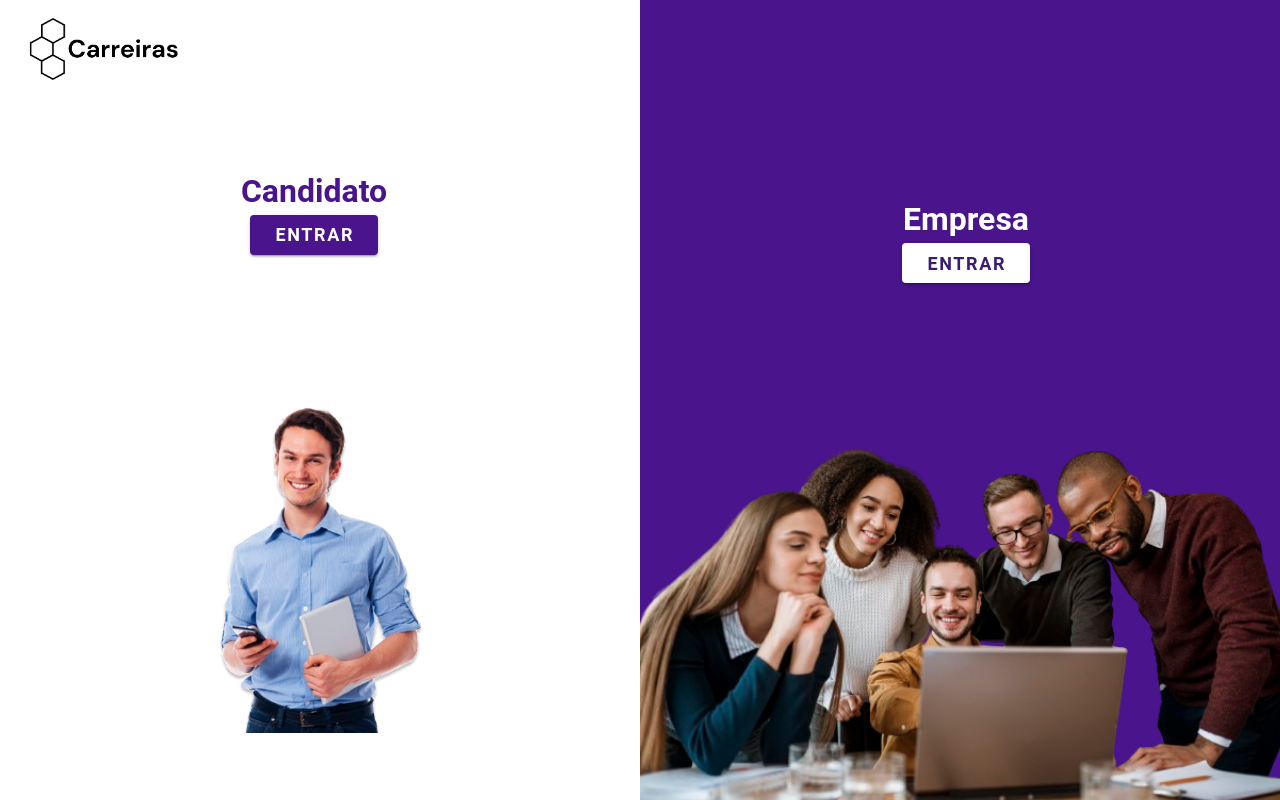
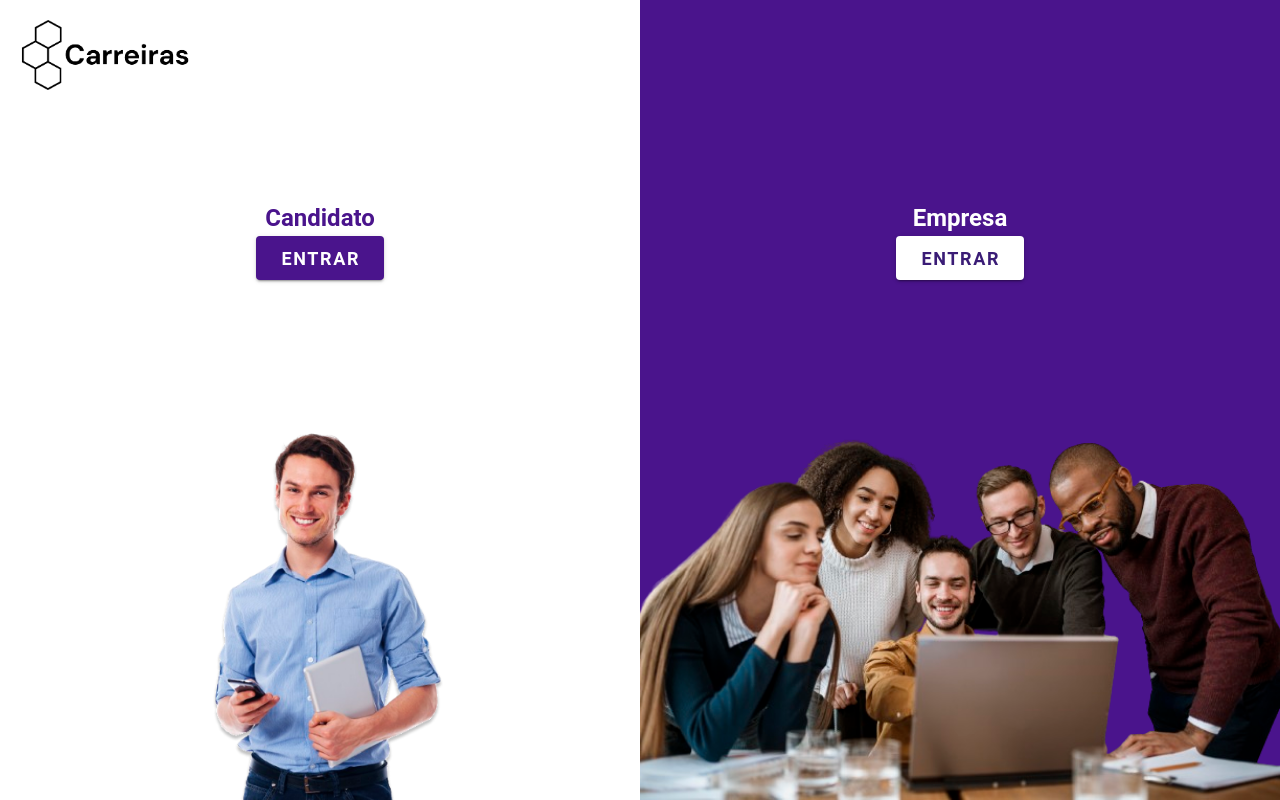
Before and after one commit to Rodrigo-EF-Neves/Carreiras, a Vue app in the folder Front-end/: page /empresa_candidato in a window 1280 px wide. Built offline with nearby package versions, Linux system fonts and the light colour scheme.

Commit message:
atualizaçao de componente

```diff
--- a/Front-end/src/components/EntrarEmpresaOuCandidato.vue
+++ b/Front-end/src/components/EntrarEmpresaOuCandidato.vue
@@ -1,74 +1,141 @@
 <template>
-  <v-container fluid class="bg-white fill-height d-flex flex-column first-container" style="width: 100vw; height: 100vh;">
-    <v-col class="align-start" style="padding: 0px!important;">
-      <v-row style="display:flex; flex-direction: row;" class="bg-white fill-height">
-        <v-col style="display:flex; flex-direction: column; align-items: center; width: 100%; padding: 0px !important" cols="12" md="6">
-          <div class="div-logo">
-            <img class="carreiras-logo" src="../assets/logo.png" alt="Logo" />
+  <v-container fluid class="bg-white fill-height d-flex flex-column first-container">
+    <v-col
+      class="align-start"
+      style="padding: 0px!important; margin:0% !important; width: 100vw; height: 100vh; position: relative;"
+    >
+      <v-row
+        style="display:flex; flex-direction: row; padding: 0px!important; margin:0% !important;"
+        class="bg-white fill-height"
+      >
+        <img class="carreiras-logo" src="../assets/logo.png" alt="Logo" />
+
+        <v-col
+          class="candidate-column"
+          style="display:flex; flex-direction:column; align-items:center; padding:0px!important; margin:0% !important; position: relative;"
+          cols="12"
+          md="6"
+        >
+          <div style="display: flex; align-items: center; flex-direction: column;">
+            <h2 class="titulo-candidato">Candidato</h2>
+            <v-btn style="font-weight: bold; color: white; z-index: 3;" dark class="v-btn--size-x-large bg-purple-darken-4  v-btn--density-comfortable" >
+              Entrar
+            </v-btn>
           </div>
-          <h1 style="color: #4A148C; margin-top: 50px;">Candidato</h1>
-          <v-btn style="font-weight: bold; color: white;" dark class="v-btn--size-x-large bg-purple-darken-4 v-btn--density-compact">Entrar</v-btn>
-          <img class="img-person" src="../assets/happy-man.png" alt="Happy Man" />
+          <div class="img-div">
+            <img class="img-person" src="../assets/happy-man.png" />
+          </div>
         </v-col>
-        <v-col style="display:flex; flex-direction: column; align-items: center; width: 100%; padding: 0px !important;" class="bg-purple-darken-4" cols="12" md="6">
-          <h1 class="titulo-empresa">Empresa</h1>
-          <v-btn style="color:rgba(58, 28, 118, 1);font-weight: bold;" outlined class="v-btn--size-x-large v-btn--density-compact">Entrar</v-btn>
-          <img class="img-people" src="../assets/businesspeople.png" alt="Business People" />
+
+        <v-col
+          class="company-column bg-purple-darken-4"
+          style="display:flex; flex-direction: column; align-items: center; padding: 0px !important; margin:0% !important; position: relative;"
+          cols="12"
+          md="6"
+        >
+          <div style="display: flex; align-items: center; flex-direction: column;">
+            <h2 class="titulo-empresa" style="z-index: 2;">Empresa</h2>
+            <v-btn style="color:rgba(58, 28, 118, 1);font-weight: bold; z-index: 3;" outlined
+              class="v-btn--size-x-large v-btn--density-comfortable" >
+              Entrar
+            </v-btn>
+          </div>
+          <div class="img-div">
+            <img class="img-people" src="../assets/businesspeople.png" alt="Business People" />
+          </div>
         </v-col>
       </v-row>
     </v-col>
   </v-container>
 </template>
 
-
-
 <script>
+export default {
+  name: 'LandingPage'
+}
 </script>
 
 <style scoped>
-.div-logo {
-  background-color: rgb(255, 255, 255);
-  width: 100%;
-  padding: 30px;
+.titulo-candidato {
+  color: #4A148C;
+  margin-top: 200px;
+  z-index: 2;
+  text-shadow:
+    -1px -1px 0 #ffffff,
+    1px -1px 0 #ffffff,
+    -1px 1px 0 #ffffff,
+    1px 1px 0 #ffffff;
 }
+
 .carreiras-logo {
-  width: 30%;
+  width: 200px;
   height: auto;
+  margin: 20px;
+  position: absolute;
+  z-index: 1;
 }
+
 .titulo-empresa {
   color: white;
-  margin-top: 207px;
+  margin-top: 200px;
 }
+
 .img-people {
+  margin-top: 20px;
   width: 100%;
-  margin-top: 15%;
 }
+
+.img-div {
+  display: flex;
+  justify-content: center;
+  align-items: flex-end;
+  position: absolute;
+  bottom: 0;
+  width: 100%;
+}
+
 .img-person {
-  width: 40%;
-  margin-top: 18%;
+  width: 46%;
 }
-.first-container{
+
+.first-container {
   width: 100%;
   position: fixed;
 }
+
+/* Media query for mobile devices */
 @media (max-width: 955px) {
   .titulo-empresa {
     margin-top: 80px;
   }
 
-  .img-people,
+  .bg-white .fill-height {
+    display: flex;
+    justify-content: center;
+  }
+
   .img-person {
     margin-top: 20px;
+    max-width: 50%;
   }
 
-  .div-logo {
-    display: flex;
-    flex-direction: column;
-    align-items: center;
+  .img-people{
+    margin-top: 20px;
+    width: 100%;
   }
 
   .first-container {
     position: static;
   }
+
+  .candidate-column, .company-column {
+    flex-direction: column;
+    align-items: center;
+    justify-content: center;
+  }
+
+  .img-div {
+    position: static;
+  }
 }
 </style>
```
